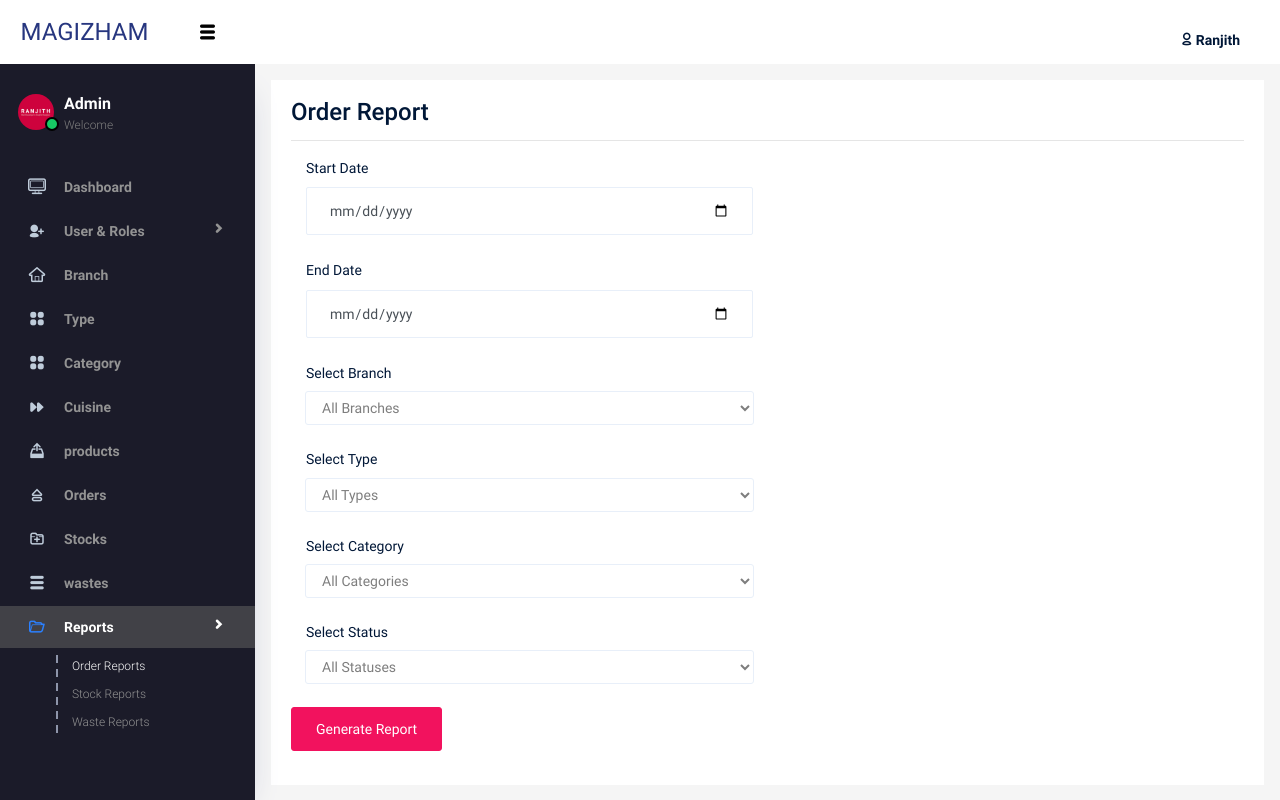
After one commit to Ragandev/magizham_management, a PHP site: page /magizh/order-report.php in a window 1280 px wide. The commit adds this page. Run offline with PHP 8.4, Linux system fonts and the light colour scheme; a user stored in the database is signed in; data that the repository does not hold is empty.

Commit message:
Report Module - Order
Report module - Order page work was done.

```diff
--- a/create-category-post.php
+++ b/create-category-post.php
@@ -7,6 +7,8 @@
         $u2 = "create-category.php?err=";
         // User Data
         $categoryname = $_POST['categoryname'];
+        $typeid = $_POST['type'];
+
         $status = $_POST['status'];
 
 
@@ -28,10 +30,11 @@
             exit();
         }
 
-        $sql = "INSERT INTO category ( name, status) VALUES ( :name, :status)";
+        $sql = "INSERT INTO category ( name, typeid, status) VALUES ( :name, :typeid, :status)";
         $stmt = $pdo->prepare($sql);
 
         $stmt->bindParam(':name', $categoryname,);
+        $stmt->bindParam(':typeid', $typeid);
         $stmt->bindParam(':status', $status,);
 
 
--- a/db.php
+++ b/db.php
@@ -19,4 +19,5 @@ function getCategories($pdo) {
     return $stmt->fetchAll(PDO::FETCH_ASSOC);
 }
 
+
 ?>
--- a/menu.php
+++ b/menu.php
@@ -7,6 +7,21 @@ if (!isset($_SESSION['user'])) {
 $logUser = $_SESSION['user'];
 $logName = $logUser['name'];
 ?>
+
+<style>
+    .user-icon{
+        display: flex;
+        justify-content: center;align-items: center;
+    }
+    .user-icon span{
+        font-size: 18px;
+    }
+    .user-icon p{
+        margin-top: 25px;
+        font-weight: bold;
+    }
+</style>
+
 <body>
     <div class="container-scroller">
         <!-- partial:partials/_navbar.html -->
@@ -22,12 +37,14 @@ $logName = $logUser['name'];
                 <ul class="navbar-nav navbar-nav-right">
                     <li class="nav-item nav-profile dropdown">
                         <a class="nav-link dropdown-toggle  pl-0 pr-0" href="#" data-toggle="dropdown" id="profileDropdown">
-                            <i class="typcn typcn-user-outline mr-0"></i>
-                            <span class="nav-profile-name"><?php echo $logName ?></span>
+                            <div class="user-icon">
+                            <span class="typcn typcn-user-outline mr-0"></span>
+                            <div><p><?php echo $logName ?></p></div>
+                            </div>
                         </a>
                         <div class="dropdown-menu dropdown-menu-right navbar-dropdown" aria-labelledby="profileDropdown">
                             <a class="dropdown-item">
-                                <i class="typcn typcn-cog text-primary"></i>
+                                <span class="typcn typcn-cog text-primary"></span>
                                 Settings
                             </a>
                             <a class="dropdown-item">
@@ -117,13 +134,13 @@ $logName = $logUser['name'];
                     </li>
                     <li class="nav-item">
                         <a class="nav-link" href="orders.php">
-                            <i class=" typcn typcn-th-menu menu-icon"></i>
+                            <i class=" typcn typcn-media-eject-outline menu menu-icon"></i>
                             <span class="menu-title">Orders</span>
                         </a>
                     </li>
                     <li class="nav-item">
                         <a class="nav-link" href="stocks.php">
-                            <i class=" typcn typcn-th-menu menu-icon"></i>
+                            <i class=" typcn typcn-folder-add menu-icon"></i>
                             <span class="menu-title">Stocks</span>
                         </a>
                     </li>
@@ -133,6 +150,20 @@ $logName = $logUser['name'];
                             <span class="menu-title">wastes</span>
                         </a>
                     </li>
+                    <li class="nav-item">
+                        <a class="nav-link" data-toggle="collapse" href="#user-manane" aria-expanded="false" aria-controls="">
+                            <i class="  typcn typcn-folder-open menu-icon"></i>
+                            <span class="menu-title">Reports</span>
+                            <i class="typcn typcn-chevron-right menu-arrow"></i>
+                        </a>
+                        <div class="collapse" id="user-manane">
+                            <ul class="nav flex-column sub-menu">
+                                <li class="nav-item"> <a class="nav-link" href="order-report.php">Order Reports</a></li>
+                                <li class="nav-item"> <a class="nav-link" href="">Stock Reports</a></li>
+                                <li class="nav-item"> <a class="nav-link" href="">Waste Reports</a></li>
+                            </ul>
+                        </div>
+                    </li>
                 </ul>
             </nav>
             <div class="main-panel">
--- /dev/null
+++ b/order-report.php
@@ -0,0 +1,72 @@
+<?php
+include('header.php');
+include('menu.php');
+require('db.php');
+
+$branchsql = "SELECT * FROM `branch`";
+$branchdata = $pdo->query($branchsql);
+
+$typedata = $pdo->query("SELECT * FROM `type`")->fetchAll(PDO::FETCH_ASSOC);
+$categorydata = $pdo->query("SELECT * FROM `category`")->fetchAll(PDO::FETCH_ASSOC);
+?>
+
+<div class="main-box">
+    <h2>Order Report</h2>
+    <hr>
+    <form class="forms-sample" method="post" action="generate-report.php">
+        <div class="col-6">
+            <div class="form-group">
+                <label for="inputStartDate">Start Date</label>
+                <input type="date" class="form-control" name="startDate" id="inputStartDate">
+            </div>
+            <div class="form-group">
+                <label for="inputEndDate">End Date</label>
+                <input type="date" class="form-control" name="endDate" id="inputEndDate">
+            </div>
+            <div class="form-group">
+                <label for="inputBranch">Select Branch</label>
+                <select class="form-control" name="selectedBranch" id="inputBranch">
+                    <option value="">All Branches</option>
+                    <?php foreach ($branchdata as $row): ?>
+                        <option value="<?= $row['id'] ?>"><?= $row['name'] ?></option>
+                    <?php endforeach; ?>
+                </select>
+            </div>
+            <div class="form-group">
+                <label for="inputType">Select Type</label>
+                <select class="form-control" name="selectedType" id="inputType">
+                    <option value="">All Types</option>
+                    <?php foreach ($typedata as $row): ?>
+                        <option value="<?= $row['id'] ?>"><?= $row['name'] ?></option>
+                    <?php endforeach; ?>
+                </select>
+            </div>
+            <div class="form-group">
+                <label for="inputCategory">Select Category</label>
+                <select class="form-control" name="selectedCategory" id="inputCategory">
+                    <option value="">All Categories</option>
+                    <?php foreach ($categorydata as $row): ?>
+                        <option value="<?= $row['id'] ?>"><?= $row['name'] ?></option>
+                    <?php endforeach; ?>
+                </select>
+            </div>
+            <div class="form-group">
+    <label for="inputStatus">Select Status</label>
+    <select class="form-control" name="selectedStatus" id="inputStatus">
+        <option value="">All Statuses</option>
+        <option value="Created">Created</option>
+        <option value="Accepted">Accepted</option>
+        <option value="Delivered">Delivered</option>
+        <option value="Received">Received</option>
+        <option value="Cancelled">Cancelled</option>
+        <option value="Rejected">Rejected</option>
+    </select>
+</div>
+        </div>
+        <button type="submit" class="btn btn-primary mr-2">Generate Report</button>
+    </form>
+</div>
+
+<?php
+include('footer.php');
+?>
```
Also changed, not shown: create-category.php (+17 -10 lines), edit-stock.php (+0 -12 lines), edit-waste.php (+0 -12 lines), generate-report.php (added, +95 -0 lines), report/index.php (added, +60 -0 lines).
